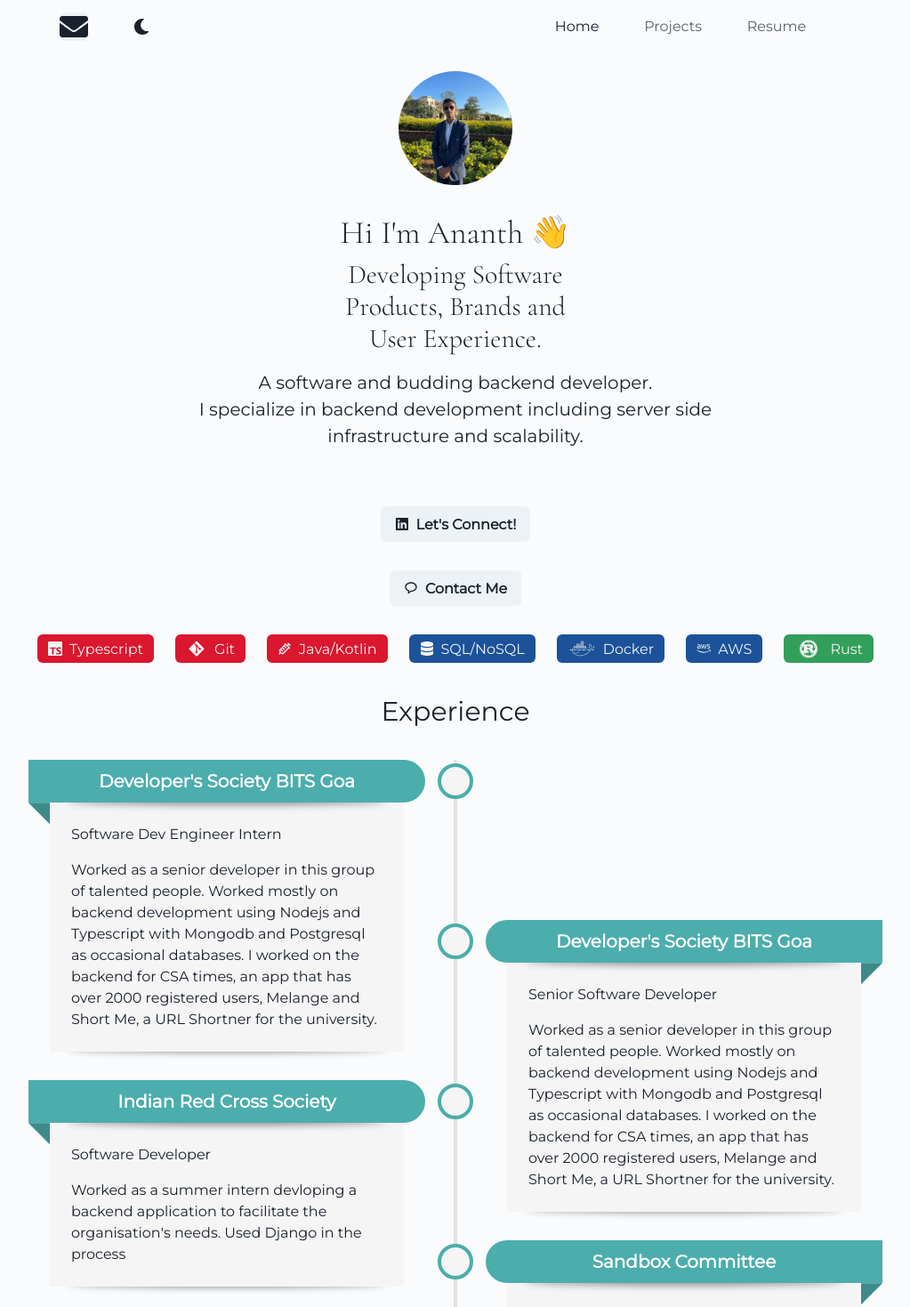
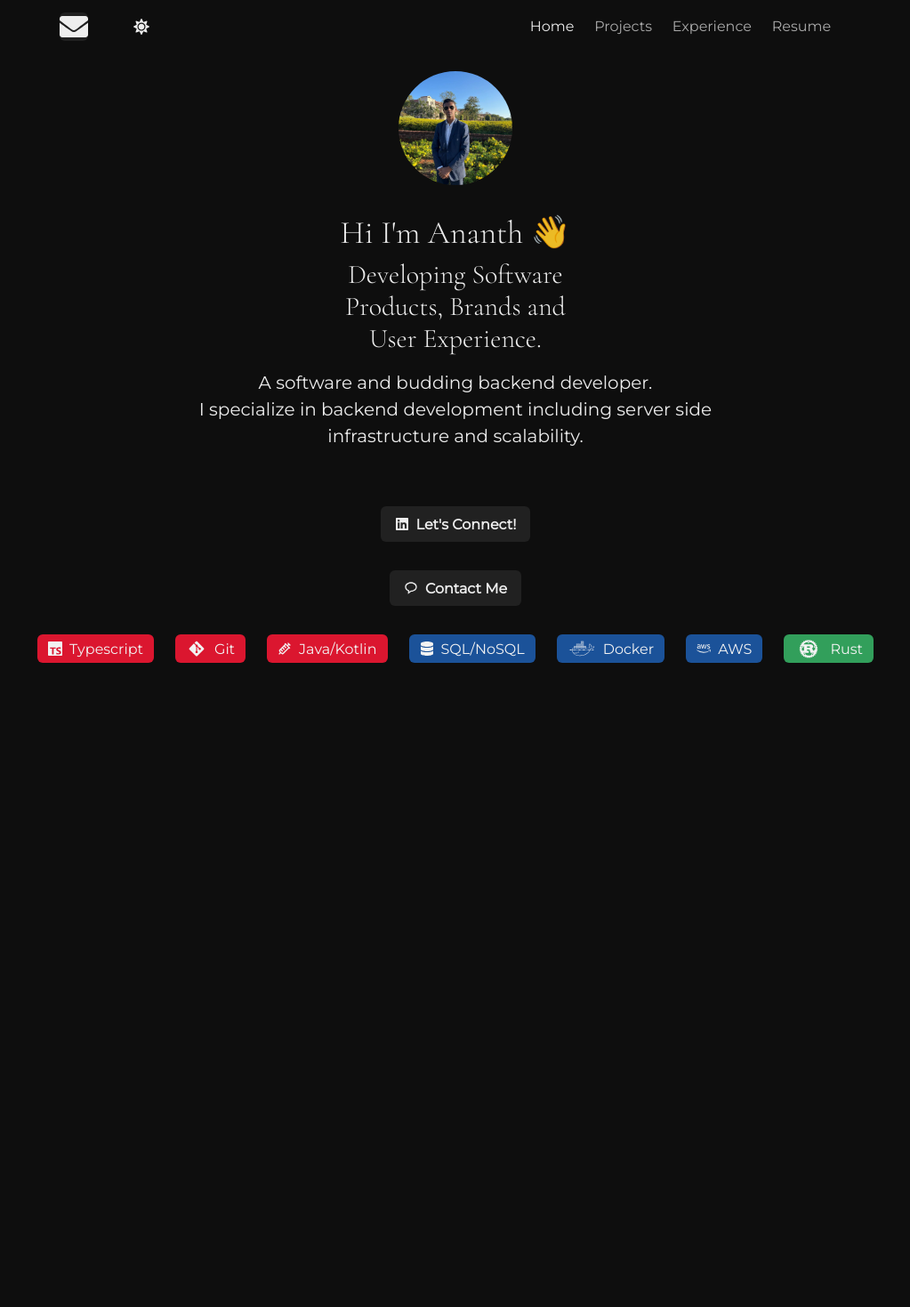
Before and after one commit to ananth243/ananth243.github.io, a React (Vite) app: page / in a window 1280 px wide. Shown: the top 1469 px of the page at 89% size, without its empty margins (128-1151 px from the left). After the commit the page ends 800 px from the top, so only its background shows below. Built offline with nearby package versions, Linux system fonts and the light colour scheme.

Commit message:
Refactored colors

```diff
--- a/src/App.jsx
+++ b/src/App.jsx
@@ -5,15 +5,17 @@ import { AnimatePresence } from "framer-motion";
 import Projects from "./Projects";
 import useWindowSize from "./util/useWindowSize";
 import MobileView from "./MobileView";
+import Experience from "./Experience";
 
 function App() {
-  const { home, projects } = useNavState();
+  const { home, projects, experience } = useNavState();
   const { width } = useWindowSize();
   return (
     <AnimatePresence>
       {home && <Profile />}
       {projects && width >= 1000 && <Projects />}
       {projects && width < 1000 && <MobileView />}
+      {experience && <Experience />}
     </AnimatePresence>
   );
 }
--- /dev/null
+++ b/src/Experience.jsx
@@ -0,0 +1,42 @@
+import { Box, Center, UnorderedList } from "@chakra-ui/react";
+import React from "react";
+import { work } from "./util/exp";
+import WorkCard from "./components/WorkCard";
+import { motion } from "framer-motion";
+
+function Experience() {
+  return (
+    <Center
+      paddingTop="4%"
+      as={motion.div}
+      animate={{ opacity: 1 }}
+      exit={{ opacity: 0 }}
+      initial={{ opacity: 0 }}
+      transition={{ duration: 100, ease: "ease-out" }}
+    >
+      <UnorderedList
+        display="grid"
+        gridTemplateColumns="1fr 0.25rem 1fr"
+        gridAutoColumns="max-content"
+        columnGap="2rem"
+        listStyle="none"
+        width="min(60rem, 90%)"
+        marginInline="auto"
+        marginBottom="2rem"
+        _before={{
+          content: `""`,
+          gridColumn: "2",
+          gridRow: "1 / span 20",
+          background: "teal",
+          borderRadius: "0.125rem",
+        }}
+      >
+        {work.map((exp, index) => (
+          <WorkCard {...exp} index={index} color="light.200" />
+        ))}
+      </UnorderedList>
+    </Center>
+  );
+}
+
+export default Experience;
--- a/src/Profile.jsx
+++ b/src/Profile.jsx
@@ -22,6 +22,7 @@ import {
   FormErrorMessage,
   Heading,
   UnorderedList,
+  useColorModeValue,
 } from "@chakra-ui/react";
 import Skills from "./components/Skills";
 import { isEmail } from "validator";
@@ -161,7 +162,6 @@ function Profile() {
             infrastructure and scalability.
           </Text>
         </Center>
-
         <Center marginTop="4rem" gap="8" flexDirection="column">
           <Button
             onClick={() =>
@@ -179,32 +179,6 @@ function Profile() {
           </Button>
         </Center>
         <Skills />
-        <Text marginTop="2rem" textAlign="center" fontSize="3xl">
-          Experience
-        </Text>
-        <Center marginTop="2rem">
-          <UnorderedList
-            display="grid"
-            gridTemplateColumns="1fr 0.25rem 1fr"
-            gridAutoColumns="max-content"
-            columnGap="2rem"
-            listStyle="none"
-            width="min(60rem, 90%)"
-            marginInline="auto"
-            marginBottom="2rem"
-            _before={{
-              content: `""`,
-              gridColumn: "2",
-              gridRow: "1 / span 20",
-              background: "rgb(225, 225, 225)",
-              borderRadius: "0.125rem",
-            }}
-          >
-            {work.map((exp, index) => (
-              <WorkCard {...exp} index={index} />
-            ))}
-          </UnorderedList>
-        </Center>
       </Box>
     </Box>
   );
--- a/src/components/Navbar.jsx
+++ b/src/components/Navbar.jsx
@@ -14,6 +14,7 @@ import Resume from "../assets/Dev.pdf";
 const defaultState = {
   home: false,
   projects: false,
+  experience: false,
 };
 
 const NavContext = createContext();
@@ -30,6 +31,8 @@ function Navbar({ children }) {
         return { ...defaultState, home: true };
       case "projects":
         return { ...defaultState, projects: true };
+      case "experience":
+        return { ...defaultState, experience: true };
       default:
         return defaultState;
     }
@@ -91,6 +94,15 @@ function Navbar({ children }) {
           </ListItem>
           <ListItem
             cursor={"pointer"}
+            opacity={state.experience ? "1" : "0.7"}
+            onClick={() => dispatch("experience")}
+            as={motion.li}
+            whileHover={{ scale: 1.2 }}
+          >
+            Experience
+          </ListItem>
+          <ListItem
+            cursor={"pointer"}
             opacity="0.7"
             as={motion.li}
             onClick={() => window.open(Resume, "Download")}
--- a/src/components/WorkCard.jsx
+++ b/src/components/WorkCard.jsx
@@ -1,10 +1,24 @@
-import { Avatar, Box, HStack, ListItem, Text } from "@chakra-ui/react";
+import {
+  Box,
+  HStack,
+  Link,
+  ListItem,
+  Text,
+  UnorderedList,
+} from "@chakra-ui/react";
 import { format } from "date-fns";
 import React from "react";
-import { motion } from "framer-motion";
-import { useColorModeValue } from "@chakra-ui/react";
 
-function WorkCard({ company, role, description, index }) {
+function WorkCard({
+  company,
+  role,
+  description,
+  index,
+  startDate,
+  endDate,
+  color,
+  url,
+}) {
   return (
     <ListItem
       gridColumn={index % 2 == 0 ? "1" : "3"}
@@ -12,22 +26,38 @@ function WorkCard({ company, role, description, index }) {
       gridRow={index == 1 ? "2/4" : "span 2"}
       display="grid"
       gridTemplateRows="min-content min-content min-content"
-      style={{ "--accent-color": "#4CADAD" }}
       _notLast={{ marginBottom: "2rem" }}
     >
-      <Title index={index}>{company}</Title>
-      <Role>{role}</Role>
-      <Description>{description}</Description>
+      <Title index={index} bg="teal" color={color}>
+        <Link href={url} target="blank">
+          {company}
+        </Link>
+      </Title>
+      <Role color={color} cardBg="purple.600">
+        <HStack justifyContent="space-between">
+          <Text fontStyle="oblique">{role}</Text>
+          <Text fontStyle="italic">
+            {format(startDate, "MMM yyyy")} - {format(endDate, "MMM yyyy")}
+          </Text>
+        </HStack>
+      </Role>
+      <Description color={color} cardBg="purple.600">
+        <UnorderedList>
+          {description.map((point) => (
+            <ListItem>{point}</ListItem>
+          ))}
+        </UnorderedList>
+      </Description>
     </ListItem>
   );
 }
 
-function Title({ children, index }) {
+function Title({ children, index, bg, color }) {
   let before = {
     content: `""`,
     width: "1.5rem",
     aspectRatio: "1",
-    background: "#4CADAD",
+    background: "teal",
     backgroundImage: "linear-gradient(rgba(0, 0, 0, 0.2) 100%, transparent)",
     position: "absolute",
     top: "100%",
@@ -59,13 +89,13 @@ function Title({ children, index }) {
       height="3rem"
       marginInline="-1.5rem"
       textAlign="center"
-      backgroundColor="#4CADAD"
-      color="white"
+      backgroundColor={bg}
       fontSize="1.25rem"
       fontWeight="700"
       display="grid"
       placeContent="center"
       position="relative"
+      color={color}
       borderRadius={index % 2 != 0 ? "1.5rem 0 0 1.5rem" : "0 1.5rem 1.5rem 0"}
       _before={before}
       _after={after}
@@ -75,16 +105,17 @@ function Title({ children, index }) {
   );
 }
 
-function Role({ children }) {
+function Role({ children, color, cardBg }) {
   return (
     <Box
       overflow="hidden"
       paddingBlockStart="1.5rem"
       paddingBlockEnd="1rem"
       fontWeight="500"
-      backgroundColor="rgba(245, 245, 245)"
+      backgroundColor={cardBg}
       position="relative"
       paddingInline="1.5rem"
+      color={color}
       _before={{
         content: `""`,
         position: "absolute",
@@ -103,14 +134,15 @@ function Role({ children }) {
   );
 }
 
-function Description({ children }) {
+function Description({ children, color, cardBg }) {
   return (
     <Box
-      backgroundColor="rgba(245, 245, 245)"
+      backgroundColor={cardBg}
       position="relative"
       paddingInline="1.5rem"
       paddingBlockEnd="1.5rem"
       fontWeight="300"
+      color={color}
       _before={{
         content: `""`,
         position: "absolute",
--- a/src/config/CustomChakraProvider.jsx
+++ b/src/config/CustomChakraProvider.jsx
@@ -28,6 +28,7 @@ const fonts = {
 
 const config = {
   disableTransitionOnChange: false,
+  initialColorMode: 'dark'
 };
 
 const theme = extendTheme({
--- a/src/util/exp.jsx
+++ b/src/util/exp.jsx
@@ -4,7 +4,6 @@ import CodeShare from "../assets/img/CodeShare.png";
 import Devsoc from "../assets/img/devsoc.png";
 import CSA from "../assets/img/csa.jpg";
 import IRCS from "../assets/img/ircs.png";
-import Sandbox from "../assets/img/Sandbox.jpg";
 
 export const projects = [
   {
@@ -51,21 +50,14 @@ export const projects = [
 export const work = [
   {
     company: "Developer's Society BITS Goa",
-    role: "Software Dev Engineer Intern",
-    photo: Devsoc,
-    url: "https://github.com/Devsoc-BPGC",
-    description:
-      "Worked as a senior developer in this group of talented people. Worked mostly on backend development using Nodejs and Typescript with Mongodb and Postgresql as occasional databases. I worked on the backend for CSA times, an app that has over 2000 registered users, Melange and Short Me, a URL Shortner for the university.",
-    startDate: new Date(2021, 0),
-    endDate: new Date(2022, 9),
-  },
-  {
-    company: "Developer's Society BITS Goa",
     photo: Devsoc,
     role: "Senior Software Developer",
-    url: "https://github.com/Devsoc-BPGC",
-    description:
-      "Worked as a senior developer in this group of talented people. Worked mostly on backend development using Nodejs and Typescript with Mongodb and Postgresql as occasional databases. I worked on the backend for CSA times, an app that has over 2000 registered users, Melange and Short Me, a URL Shortner for the university.",
+    url: "https://devsoc.club",
+    description: [
+      "Worked as a senior developer in this group of talented people.",
+      "Worked mostly on backend development using Nodejs and Typescript with Mongodb and Postgresql as occasional databases.",
+      "I worked on the backend for CSA times, an app that has over 2000 registered users, Melange and Short Me, a URL Shortner for the university.",
+    ],
     startDate: new Date(2021, 0),
     endDate: new Date(2022, 9),
   },
@@ -74,19 +66,27 @@ export const work = [
     photo: IRCS,
     role: "Software Developer",
     url: "https://redcrosskarnataka.org/",
-    description:
-      "Worked as a summer intern devloping a backend application to facilitate the organisation's needs. Used Django in the process",
-    startDate: new Date(2022, 6),
-    endDate: new Date(2022, 7),
+    description: [
+      "Worked as a summer intern devloping a backend application to facilitate the organisation's needs.",
+      "Used Django in the process",
+    ],
+    startDate: new Date(2022, 5),
+    endDate: new Date(2022, 6),
   },
   {
-    company: "Sandbox Committee",
-    photo: Sandbox,
-    role: "Lead Web Developer",
-    url: "https://bpgc-sandbox.github.io/",
-    description:
-      "Was part of the student led management committee that maintained the incubation centre of our university. The centre has many equipments such as 3d laser printers, laser cutters, plasma cutters and anything else that fostered innovation.",
-    startDate: new Date(2022, 2),
-    endDate: new Date(2023, 1),
+    company: "Amazon",
+    role: "SDE Intern",
+    url: "https://paymentservices.amazon.com/",
+    description: [
+      "Identified a drop in requests in the team's system and was the primary developer that worked on implementing an architectural change to mitigate this drop in requests.",
+      "Implemented Dashboards that captured and displayed service latency metrics across all services within the team.",
+      "Took the responsibility of being primary on-call for the team for a total of 4 times where I was put in charge of resolving issues that the team received from various stakeholders.",
+      "Collaborated and worked with different teams split across the world mainly in Dubai and Jordan",
+      "Demonstrated abilities consistent with Amazon's Leadership Principles such as Bias for Action and Ownership for which I received accolades within the larger organisation I worked in. Also wrote close to 10000 lines of code and contributed to the team's overall growth.",
+    ],
+    startDate: new Date(2023, 6),
+    endDate: new Date(2023, 11),
   },
-];
+].sort(function orderByLatest(a, b) {
+  return b.endDate - a.endDate;
+});
```
